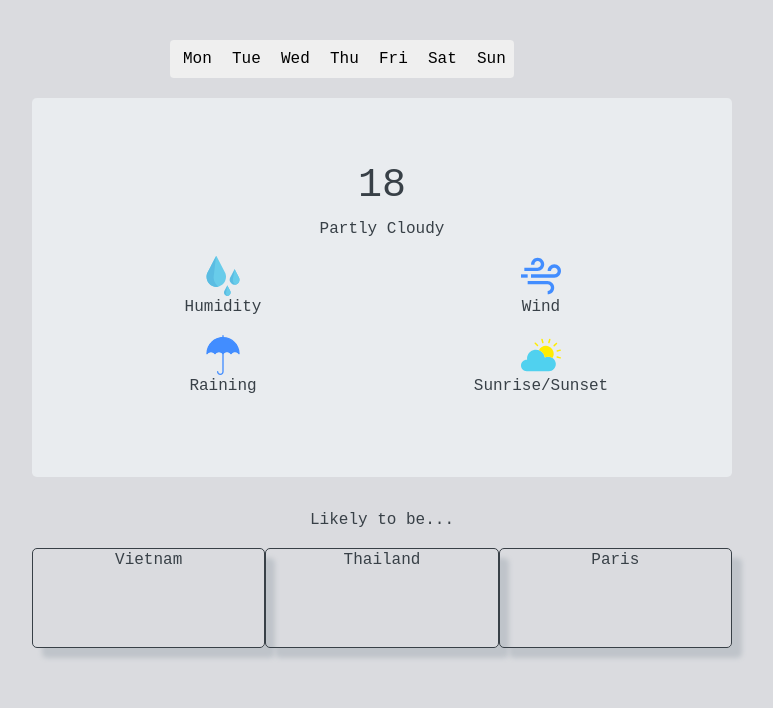
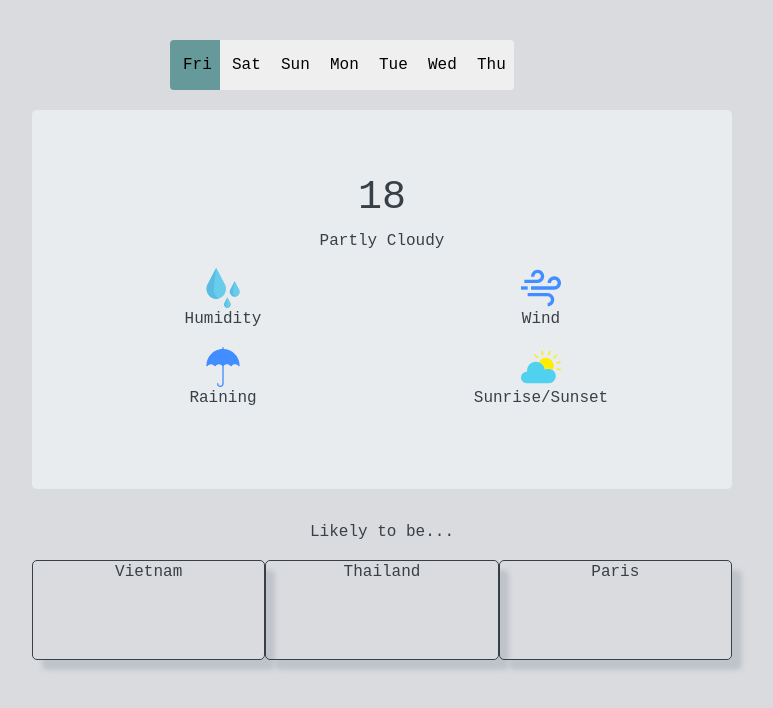
Before and after one commit to Huongg/Local-Weather---FreeCodeCamp, a React app: page / in a window 1280 px wide. Shown: the top 708 px of the page, without its empty margins (298-1071 px from the left). Built offline with nearby package versions, Linux system fonts and the light colour scheme; what flux would draw is missing.

Commit message:
Added active class in buttons

```diff
--- a/public/index.html
+++ b/public/index.html
@@ -1,5 +1,5 @@
 <!DOCTYPE html>
-<html>
+<html lang="en">
   <head>
     <meta charset="utf-8">
     <meta name="viewport" content="width=device-width, initial-scale=1, shrink-to-fit=no">
@@ -12,6 +12,5 @@
   </head>
   <body>
     <div id="root"></div>
-<!--     <script type="text/javascript" src="../src/utils/date_helpers.js"></script>
- -->  </body>
+  </body>
 </html>
--- a/src/components/App.js
+++ b/src/components/App.js
@@ -32,7 +32,6 @@ class App extends Component {
 	    return (
 	    	<div>
 				<MainWeather />
-
 			</div>
 	    )
 	}
--- a/src/components/MainWeather/Dates.js
+++ b/src/components/MainWeather/Dates.js
@@ -1,18 +1,26 @@
 import React, { Component } from 'react';
 import { ButtonToolbar, ButtonGroup, Button } from 'react-bootstrap';
+const date_helpers = require('../../utils/date_helpers.js');
 
 class Dates extends Component {
 	render() {
+		let weekDaysIndex = date_helpers.getCurrentWeekDays(date_helpers.DaysEnum, date_helpers.getCurrentDate());
+		let buttons = weekDaysIndex.map(day => {
+											if(day == date_helpers.getCurrentDate()) {
+												return(
+												   <Button className="active">{date_helpers.DaysEnum[day]}</Button>
+												)
+											} else {
+												return(
+												   <Button>{date_helpers.DaysEnum[day]}</Button>
+												)
+											}
+
+										})
 		return(
 			<ButtonToolbar>
 		        <ButtonGroup>
-		          <Button>Mon</Button>
-		          <Button>Tue</Button>
-		          <Button>Wed</Button>
-		          <Button>Thu</Button>
-		          <Button>Fri</Button>
-		          <Button>Sat</Button>
-		          <Button>Sun</Button>
+		        	{buttons}
 		        </ButtonGroup>
 		    </ButtonToolbar>
 		)
--- a/src/stylesheets/components/buttons.scss
+++ b/src/stylesheets/components/buttons.scss
@@ -22,4 +22,11 @@
 
 .btn-default {
 	width: $button-width/2;
+	height: $button-height;
+
+
 }
+
+.active {
+	background-color: $patina;
+}
--- a/src/utils/date_helpers.js
+++ b/src/utils/date_helpers.js
@@ -10,32 +10,33 @@ const DaysEnum = Object.freeze({
 
 function getCurrentDate() {
 	let d = new Date();
+
+
 	let todayKey= d.getDay();
 	return todayKey;
 }
 
-function getCurrentWeekDays(DaysEnum, currentDate) {
-	const weekDays = [];
-	let keys = Object.keys(DaysEnum);
+// function getCurrentWeekDays(DaysEnum, currentDate) {
+// 	const weekDays = [];
+// 	let keys = Object.keys(DaysEnum);
 
 
-	for(let i = currentDate; i<keys.length; i++) {
-		weekDays.push(i);
-	}
+// 	for(let i = currentDate; i<keys.length; i++) {
+// 		weekDays.push(i);
+// 	}
 
-	let j = currentDate;
-	if(weekDays.length < keys.length) {
-		while(j>0) {
-			weekDays.push(currentDate-j);
-			j--;
-		}
-	}
+// 	let j = currentDate;
+// 	if(weekDays.length < keys.length) {
+// 		while(j>0) {
+// 			weekDays.push(currentDate-j);
+// 			j--;
+// 		}
+// 	}
+// 	return weekDays;
 
-	return weekDays;
+// }
 
-}
-
-function getCurrentWeekDaysSlice(DaysEnum, currentDate) {
+function getCurrentWeekDays(DaysEnum, currentDate) {
 	let keys = Object.keys(DaysEnum);
 
 	let beforeToday = keys.slice(0, currentDate);
@@ -47,5 +48,5 @@ function getCurrentWeekDaysSlice(DaysEnum, currentDate) {
 module.exports = {
 	DaysEnum : DaysEnum,
 	getCurrentDate : getCurrentDate,
-	getCurrentWeekDays : getCurrentWeekDays
+	getCurrentWeekDays : getCurrentWeekDays,
 }
```
